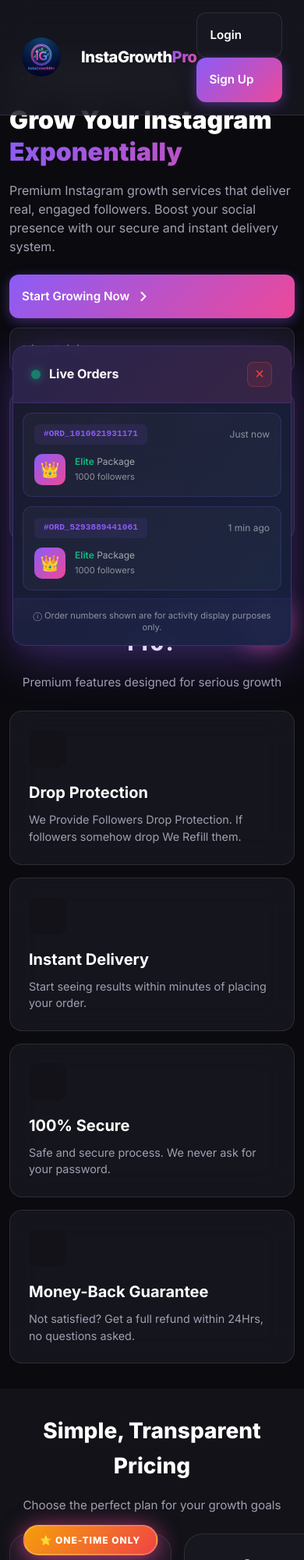
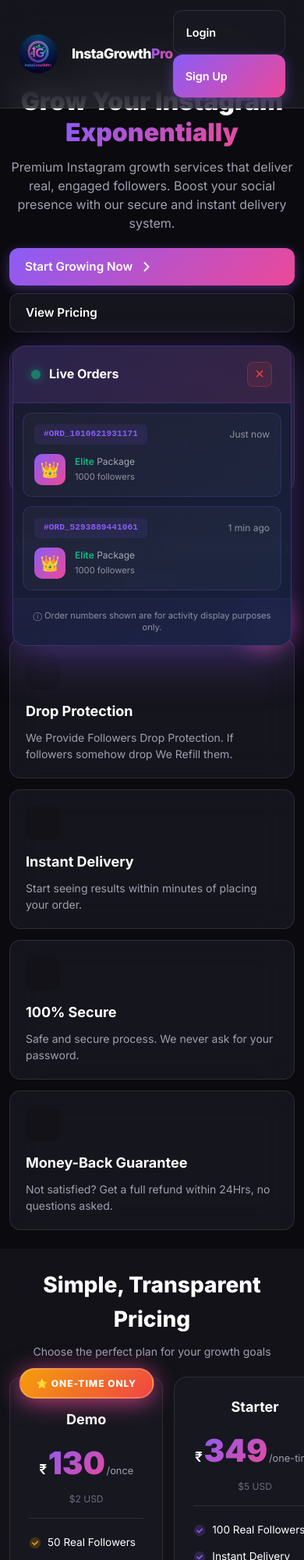
Before and after one commit to Patu-Codes/instagrowthpro, a website: page web/index.html in a window 390 px wide. Shown: the top 2000 px of the page at 78% size. Drawn offline with Linux system fonts and the light colour scheme; no server answers.

Commit message:
Mobile Changesnew

```diff
--- a/web/styles.css
+++ b/web/styles.css
@@ -798,7 +798,7 @@
 /* Mobile and below */
 @media (max-width: 768px) {
 
-    /* ==================== MOBILE OPTIMIZATION (max-width: 768px) ==================== */
+    /* ==================== AGGRESSIVE MOBILE OPTIMIZATION (max-width: 768px) ==================== */
 
     /* Navigation */
     .nav-links {
@@ -806,72 +806,82 @@
     }
 
     .navbar {
-        padding: 0.5rem 0;
+        padding: 0.4rem 0;
     }
 
     .nav-content {
-        padding: 0.5rem 1rem;
+        padding: 0.4rem 0.75rem;
+    }
+
+    .logo {
+        gap: 0.5rem;
+    }
+
+    .logo svg {
+        width: 32px;
+        height: 32px;
     }
 
     .logo-text {
-        font-size: 1.25rem;
+        font-size: 1.1rem;
     }
 
     .container {
-        padding: 0 1rem;
+        padding: 0 0.875rem;
     }
 
-    /* HERO SECTION - Reduce clutter */
+    /* HERO SECTION - Compact */
     .hero {
-        padding: 5rem 0 2rem;
+        padding: 4rem 0 1.5rem;
         min-height: auto;
     }
 
     .hero-content {
-        text-align: left;
+        text-align: center;
     }
 
     .badge {
-        margin-bottom: 1rem;
-        padding: 0.4rem 0.8rem;
-        font-size: 0.85rem;
+        margin-bottom: 0.75rem;
+        padding: 0.35rem 0.75rem;
+        font-size: 0.8rem;
     }
 
     .hero-title {
-        font-size: 2rem;
-        line-height: 1.3;
-        margin-bottom: 1rem;
+        font-size: 1.75rem;
+        line-height: 1.25;
+        margin-bottom: 0.75rem;
     }
 
     .hero-subtitle {
-        font-size: 1rem;
+        font-size: 0.95rem;
         line-height: 1.5;
-        margin-bottom: 1.5rem;
+        margin-bottom: 1.25rem;
     }
 
     /* Hero CTA - Stack vertically */
     .hero-cta {
         flex-direction: column;
-        gap: 0.75rem;
-        margin-bottom: 1.5rem;
+        gap: 0.625rem;
+        margin-bottom: 1.25rem;
     }
 
     .hero-cta .btn {
         width: 100%;
+        padding: 0.75rem 1.25rem;
     }
 
-    /* Hero Stats - Simplified */
+    /* Hero Stats - Compact */
     .hero-stats {
-        padding: 1rem;
-        gap: 1rem;
+        padding: 0.875rem;
+        gap: 0.875rem;
     }
 
     .stat-value {
-        font-size: 1.5rem;
+        font-size: 1.35rem;
     }
 
     .stat-label {
-        font-size: 0.8rem;
+        font-size: 0.75rem;
     }
 
     .stat-divider {
@@ -883,125 +893,131 @@
         display: none;
     }
 
-    /* PRICING SECTION - CRITICAL FIXES */
+    /* PRICING SECTION - ULTRA COMPACT */
     .pricing {
-        padding: 2rem 0;
+        padding: 1.5rem 0;
+    }
+
+    .section-header {
+        margin-bottom: 1.25rem;
+    }
+
+    .section-title {
+        font-size: 1.5rem;
+        margin-bottom: 0.5rem;
+    }
+
+    .section-subtitle {
+        font-size: 0.875rem;
     }
 
     .pricing-grid {
         grid-template-columns: 1fr !important;
-        gap: 1rem;
+        gap: 0.875rem;
     }
 
     .pricing-card {
-        padding: 1.5rem;
-        max-width: 500px;
-        margin: 0 auto;
+        padding: 1.25rem;
+        max-width: 100%;
+        margin: 0;
         border-width: 1px;
-        /* Reduce border */
         box-shadow: none;
-        /* Remove heavy shadows */
+        border-radius: 16px;
     }
 
     .pricing-card:hover {
         transform: none;
-        /* Disable hover lift */
         box-shadow: none;
     }
 
     .pricing-card-popular {
         background: rgba(139, 92, 246, 0.05);
-        /* Subtle background */
     }
 
     .popular-badge {
-        font-size: 0.75rem;
-        padding: 0.4rem 1rem;
-        top: -10px;
+        font-size: 0.7rem;
+        padding: 0.35rem 0.875rem;
+        top: -8px;
     }
 
     .pricing-header {
-        margin-bottom: 1rem;
-        padding-bottom: 1rem;
+        margin-bottom: 0.875rem;
+        padding-bottom: 0.875rem;
     }
 
     .plan-name {
-        font-size: 1.25rem;
-        margin-bottom: 0.75rem;
+        font-size: 1.125rem;
+        margin-bottom: 0.625rem;
+    }
+
+    .plan-price {
+        gap: 0.1rem;
     }
 
     .plan-price .currency {
-        font-size: 1.25rem;
+        font-size: 1.1rem;
     }
 
     .plan-price .amount {
-        font-size: 2.25rem;
+        font-size: 1.875rem;
     }
 
     .plan-price .period {
-        font-size: 0.9rem;
+        font-size: 0.8rem;
     }
 
     .plan-price-usd {
-        font-size: 0.8rem;
+        font-size: 0.75rem;
+        margin-top: 0.25rem;
     }
 
     .pricing-features {
-        margin-bottom: 1rem;
+        margin-bottom: 0.875rem;
     }
 
     .feature-item {
-        padding: 0.5rem 0;
-        font-size: 0.9rem;
+        padding: 0.4rem 0;
+        font-size: 0.85rem;
+        gap: 0.5rem;
     }
 
-    /* FEATURES SECTION */
-    .features {
-        padding: 2rem 0;
+    .feature-item svg {
+        width: 16px;
+        height: 16px;
+        flex-shrink: 0;
     }
 
-    .section-header {
-        margin-bottom: 1.5rem;
-    }
-
-    .section-title {
-        font-size: 1.75rem;
-    }
-
-    .section-subtitle {
-        font-size: 0.95rem;
+    /* FEATURES SECTION - Compact */
+    .features {
+        padding: 1.5rem 0;
     }
 
     .features-grid {
         grid-template-columns: 1fr;
-        gap: 1rem;
+        gap: 0.875rem;
     }
 
     .feature-card {
-        padding: 1.5rem;
+        padding: 1.25rem;
         box-shadow: none;
-        /* Remove glow */
         animation: none;
-        /* Disable animations */
+        border-radius: 14px;
     }
 
     .feature-card:hover {
         transform: none;
-        /* Disable hover lift */
         box-shadow: none;
     }
 
     .feature-card::before {
         display: none;
-        /* Remove glow effect */
     }
 
     .feature-icon {
-        width: 48px;
-        height: 48px;
-        margin-bottom: 1rem;
+        width: 44px;
+        height: 44px;
+        margin-bottom: 0.875rem;
         filter: none;
-        /* Remove drop shadow */
         animation: none;
     }
 
@@ -1011,83 +1027,92 @@
     }
 
     .feature-title {
-        font-size: 1.25rem;
+        font-size: 1.125rem;
         margin-bottom: 0.5rem;
     }
 
     .feature-description {
-        font-size: 0.9rem;
+        font-size: 0.875rem;
         line-height: 1.5;
     }
 
-    /* CTA SECTION */
+    /* CTA SECTION - Compact */
     .cta {
-        padding: 2rem 0;
+        padding: 1.5rem 0;
     }
 
     .cta-content {
-        padding: 1.5rem;
+        padding: 1.25rem;
     }
 
     .cta-title {
-        font-size: 1.75rem;
+        font-size: 1.5rem;
+        margin-bottom: 0.625rem;
     }
 
     .cta-subtitle {
-        font-size: 1rem;
-        margin-bottom: 1rem;
+        font-size: 0.9rem;
+        margin-bottom: 0.875rem;
     }
 
-    /* BUTTONS - Touch friendly */
+    /* BUTTONS - Compact */
     .btn {
-        padding: 0.875rem 1.5rem;
-        min-height: 48px;
-        font-size: 0.95rem;
+        padding: 0.75rem 1.25rem;
+        min-height: 44px;
+        font-size: 0.9rem;
     }
 
     .btn-large {
-        padding: 1rem 1.75rem;
+        padding: 0.875rem 1.5rem;
+        font-size: 0.95rem;
     }
 
     .btn::before {
         display: none;
-        /* Remove ripple effect */
     }
 
     .btn-primary:hover,
     .btn-secondary:hover,
     .btn-outline:hover {
         transform: none;
-        /* Disable hover lift on mobile */
     }
 
-    /* FOOTER */
+    /* FOOTER - Compact */
     .footer {
-        padding: 2rem 0 1rem;
+        padding: 1.5rem 0 0.875rem;
     }
 
     .footer-content {
         flex-direction: column;
         text-align: center;
-        gap: 1rem;
+        gap: 0.875rem;
     }
 
     .footer-links {
         flex-wrap: wrap;
         justify-content: center;
-        gap: 1rem;
+        gap: 0.875rem;
     }
 
     .footer-column {
-        margin-top: 1rem;
+        margin-top: 0.875rem;
     }
 
     .footer-column h4 {
-        font-size: 0.9rem;
+        font-size: 0.875rem;
+        margin-bottom: 0.625rem;
+    }
+
+    .footer-column ul li {
+        margin-bottom: 0.5rem;
     }
 
     .footer-column ul li a {
-        font-size: 0.85rem;
+        font-size: 0.8rem;
+    }
+
+    .footer-tagline {
+        font-size: 0.875rem;
     }
 
     /* DISABLE ANIMATIONS ON MOBILE */
@@ -1097,6 +1122,7 @@
 
     .gradient-text {
         animation: none;
+        background-size: 100% 100%;
     }
 
     .logo svg {
@@ -1118,7 +1144,7 @@
 
     /* Money-Back Guarantee Card */
     .pricing-card .hide-scrollbar {
-        max-height: 300px !important;
+        max-height: 250px !important;
     }
 }
 
```
